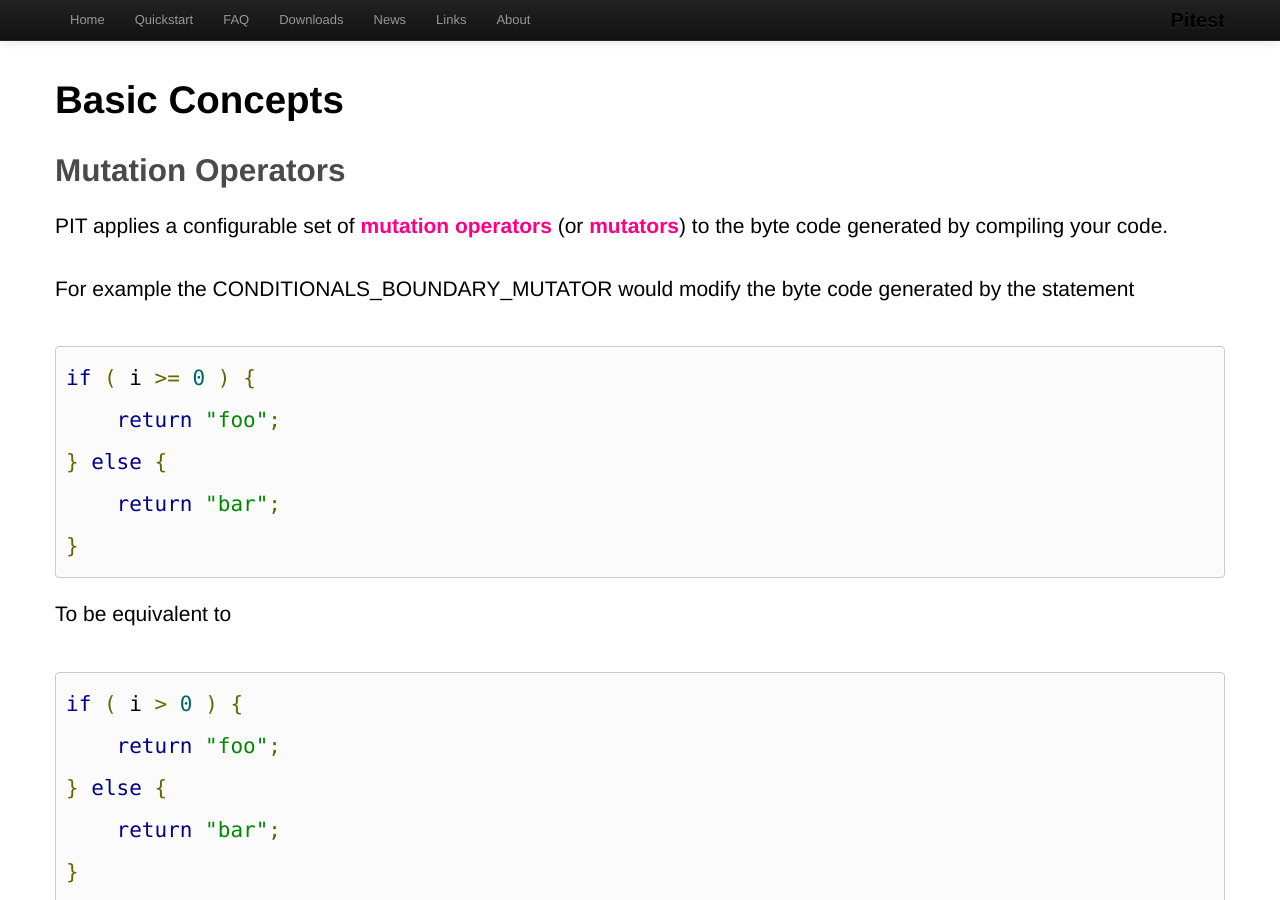
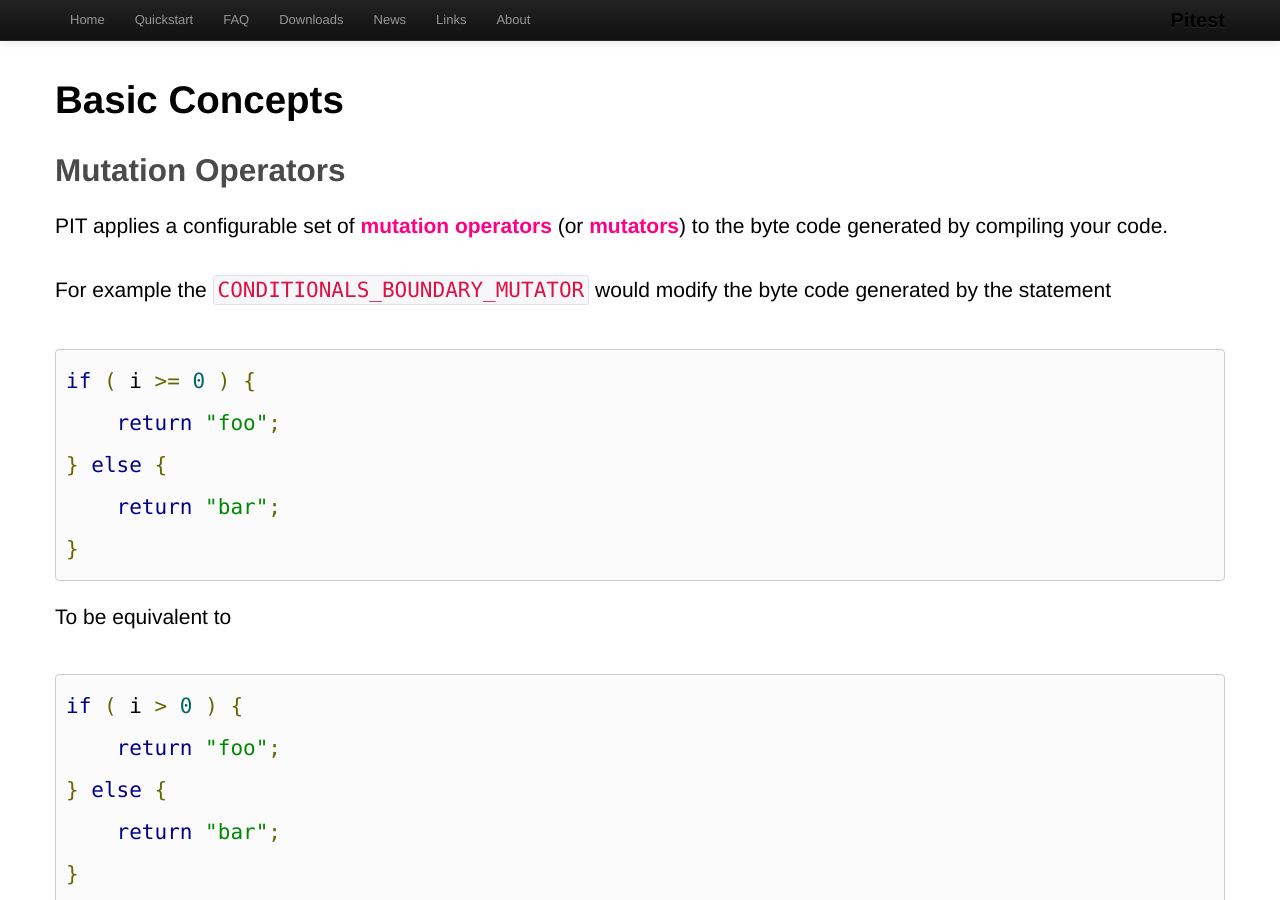
Before and after one commit to hcoles/pitest-site, a Jekyll site: the page built from quickstart/basic_concepts.markdown, in a window 1280 px wide and 900 px high. Built offline with Jekyll 4.4.1, drawn with Linux system fonts in a browser that asks for light colours; Markdown is read by kramdown in place of the engine named in the settings.

Commit message:
Fixed formatting

````diff
--- a/quickstart/basic_concepts.markdown
+++ b/quickstart/basic_concepts.markdown
@@ -14,7 +14,7 @@
 PIT applies a configurable set of **mutation operators** (or **mutators**) to the byte code generated
 by compiling your code.
 
-For example the CONDITIONALS_BOUNDARY_MUTATOR would modify the byte code generated by the statement
+For example the ```CONDITIONALS_BOUNDARY_MUTATOR``` would modify the byte code generated by the statement
 
 <pre class="prettyprint lang-java">
 if ( i &gt;= 0 ) {
````
